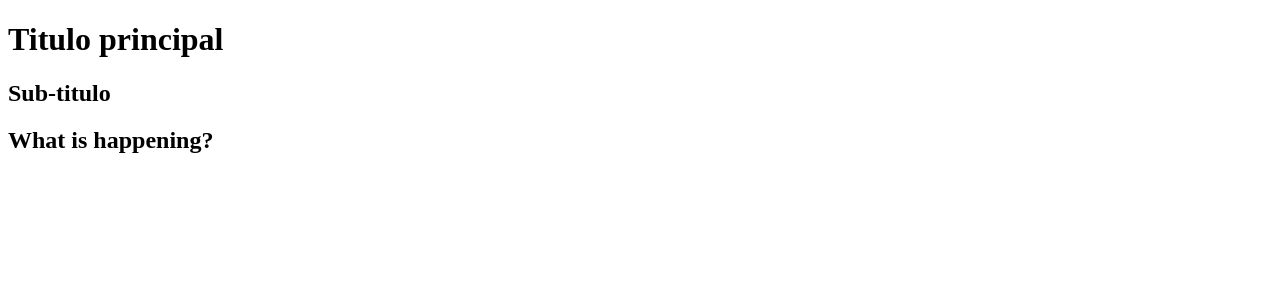
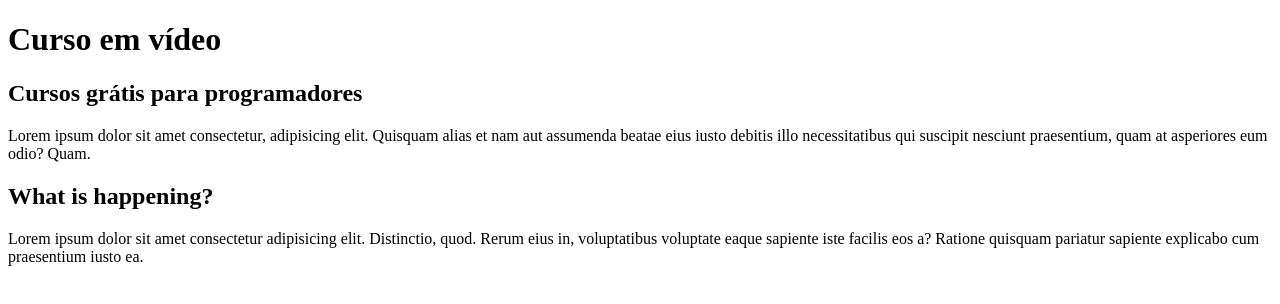
Before and after one commit to Tacianojr07/projeto-site, a plain HTML site: page index.html in a window 1280 px wide. Drawn offline with Linux system fonts and the light colour scheme.

Commit message:
alteração na index pela brantch

```diff
--- a/index.html
+++ b/index.html
@@ -4,18 +4,20 @@
     <meta charset="UTF-8">
     <meta http-equiv="X-UA-Compatible" content="IE=edge">
     <meta name="viewport" content="width=device-width, initial-scale=1.0">
-    <title>Site</title>
+    <title>ZERO two</title>
 </head>
 <body>
     <main>
         <header>
-            <h1>Titulo principal</h1>
+            <h1>Curso em vídeo</h1>
         </header>
         <article>
-            <h2> Sub-titulo</h2>
+            <h2> Cursos grátis para programadores</h2>
+            <p>Lorem ipsum dolor sit amet consectetur, adipisicing elit. Quisquam alias et nam aut assumenda beatae eius iusto debitis illo necessitatibus qui suscipit nesciunt praesentium, quam at asperiores eum odio? Quam.</p>
         </article>
         <article>
             <h2>What is happening?</h2>
+            <p>Lorem ipsum dolor sit amet consectetur adipisicing elit. Distinctio, quod. Rerum eius in, voluptatibus voluptate eaque sapiente iste facilis eos a? Ratione quisquam pariatur sapiente explicabo cum praesentium iusto ea.</p>
         </article>
     </main>
 </body>
```
